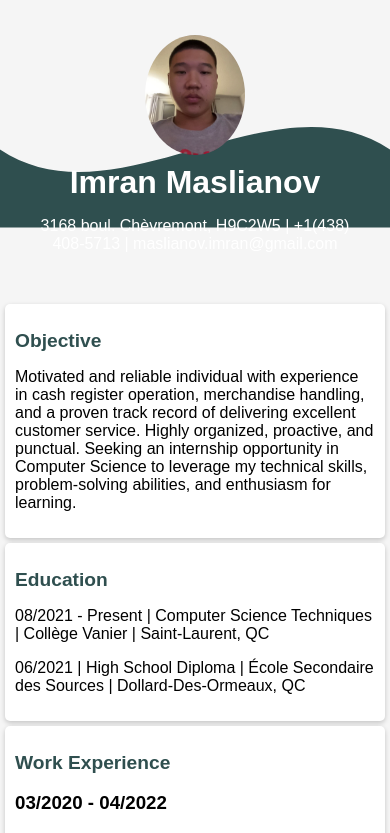
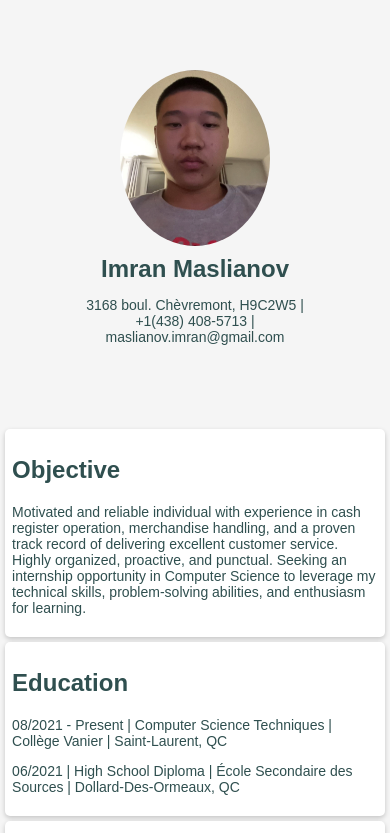
Before and after one commit to imro1/cv, a plain HTML site: page index.html in a window 390 px wide. Shown: the top 833 px of the page. Drawn offline with Linux system fonts and the light colour scheme.

Commit message:
better version

```diff
--- a/index.html
+++ b/index.html
@@ -8,8 +8,8 @@
 </head>
 <body>
     <header>
-        <svg class="header-wave" xmlns="http://www.w3.org/2000/svg" viewBox="0 0 500 200">
-            <path d="M 0,100 C 150,200 350,0 500,100 L 500,200 L 0,200"></path>
+        <svg class="header-wave" xmlns="http://www.w3.org/2000/svg" width="100%" height="100" viewBox="0 0 500 100">
+            <path d="M 0,60 C 100,0 400,0 500,60 S 900,120 1000,60 L 1000,100 L 0,100"></path>
         </svg>
         <img src="assets/randomPic.jpeg" alt="Imran Maslianov">
         <h1>Imran Maslianov</h1>
--- a/style/styles.css
+++ b/style/styles.css
@@ -26,7 +26,7 @@ header {
 
 header img {
     width: 150px;
-    height: 190px;
+    height: auto;
     border-radius: 50%;
     margin: 5px;
 }
@@ -73,25 +73,28 @@ ul li {
     margin-bottom: 10px;
 }
 
-@media (max-width: 768px) {
+@media (max-width: 600px) {
+
     header {
-        padding: 30px;
+        text-align: center;
     }
 
-    header img {
-        width: 100px;
-        height: 120px;
+    .header-wave {
+        display: none;
+    }
+
+    img {
+        max-width: 80%;
+        margin: 20px auto;
     }
 
     h1 {
-        font-size: 2em;
+        color:darkslategrey;
+        font-size: 24px;
     }
 
-    h2 {
-        font-size: 1.2em;
-    }
-
-    section {
-        padding: 10px;
+    p {
+        color:darkslategrey;
+        font-size: 14px;
     }
 }
```
